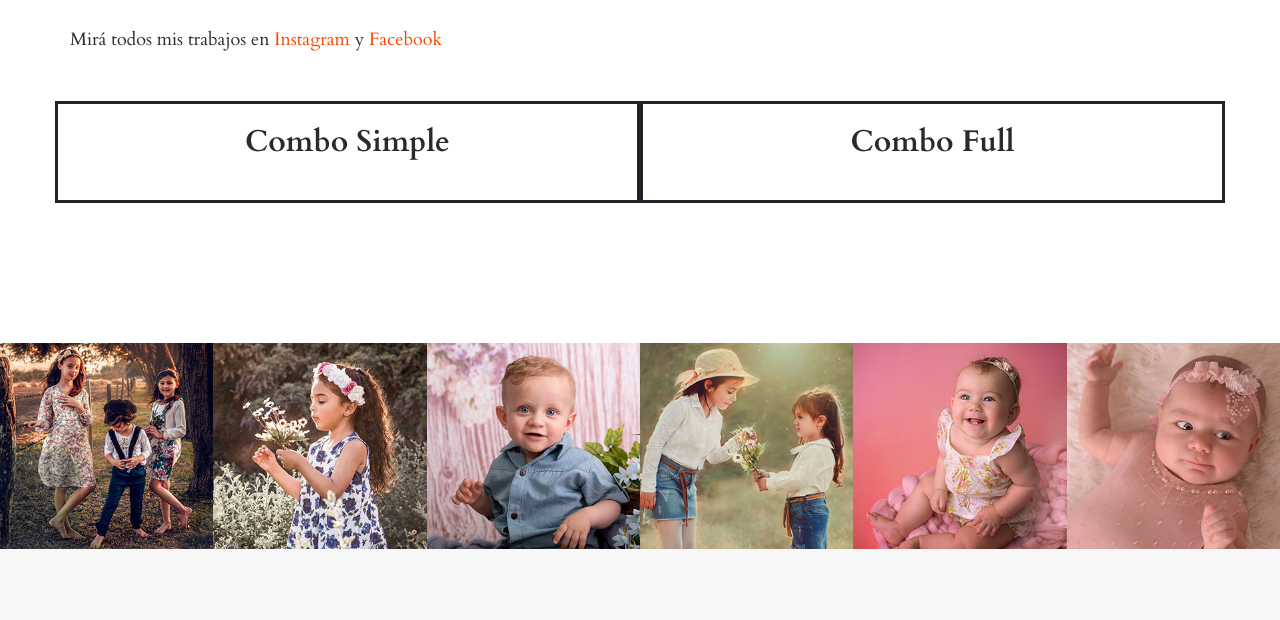
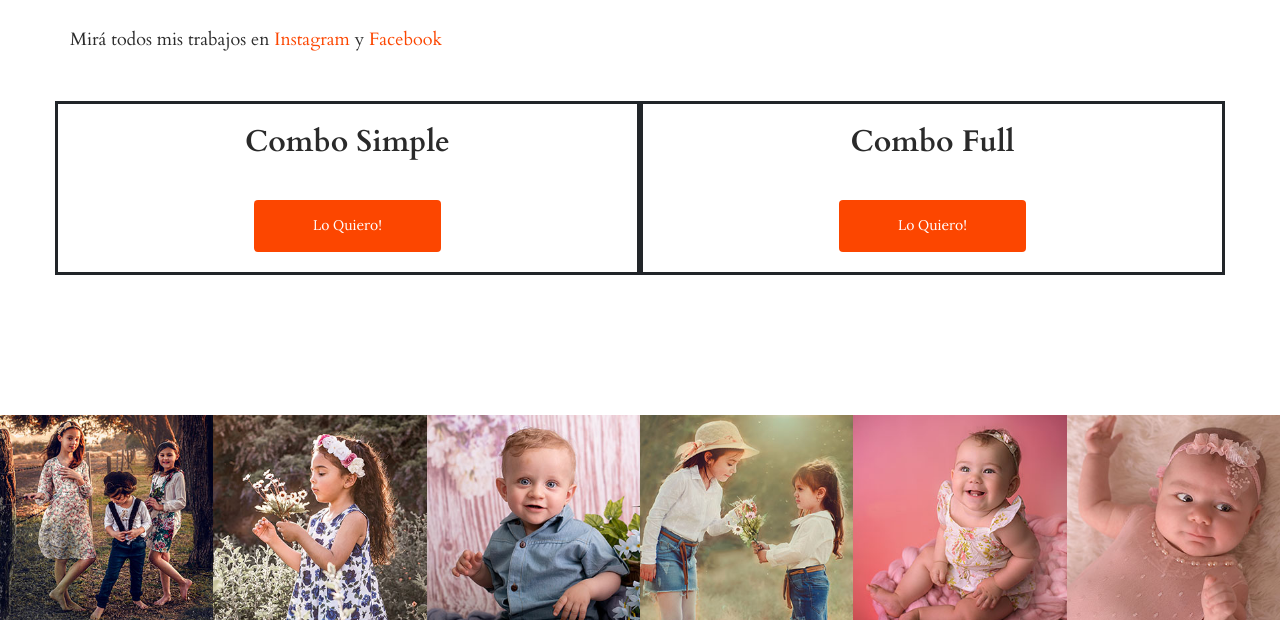
Before and after one commit to nico3874/vaneweb, a Django app: page /category/minibaby/ in a window 1280 px wide. Shown: the part 232-852 px from the top of the page. Run offline with Django 3.2, Linux system fonts and the light colour scheme; data that the repository does not hold is empty; some libraries are stand-ins or nearby versions.

Commit message:
boton de pago y analitic

```diff
--- a/vaneweb/category/templates/category/carrusel_2.html
+++ b/vaneweb/category/templates/category/carrusel_2.html
@@ -56,11 +56,22 @@
 
       <h2 style="margin-top:20px; text-align:center " > Combo Simple</h2>
         <p style=margin-top:40px>{{category.offer_1|safe}}</p>
+         <div style="margin:0px auto; text-align:center; margin-bottom:20px ">
+        <form action="https://tienda.viumi.com.ar/vanesafernandez" >
+             <input type="submit" class="btn btn_1" value="Lo Quiero!" >
+              </form>
+                </div>
     </div>
+
 
     <div style="border-style:solid; height:auto;" class="col-xl-6 col-lg-6 col-sm-6 mb-4 mb-xl-0 text_fluid">
       <h2 style="margin-top:20px; text-align:center" > Combo Full</h2>
        <p style=margin-top:40px>{{category.offer_2|safe}}</p>
+        <div style="margin:0px auto; text-align:center; margin-bottom:20px ">
+        <form action="https://tienda.viumi.com.ar/vanesafernandez" >
+             <input type="submit" class="btn btn_1" value="Lo Quiero!" >
+              </form>
+                </div>
     </div>
 
     <!--<div class="col-xl-4 col-lg-6 col-sm-6 mb-4 mb-xl-0 text_fluid">
--- a/vaneweb/category/templates/category/carrusel_3.html
+++ b/vaneweb/category/templates/category/carrusel_3.html
@@ -55,6 +55,11 @@
 
       <h2 style="margin-top:20px; text-align:center " > Combo FineArt</h2>
         <p style=margin-top:40px>{{category.offer_1|safe}}</p>
+        <div style="margin:0px auto; text-align:center; margin-bottom:20px ">
+        <form action="https://tienda.viumi.com.ar/vanesafernandez" >
+             <input type="submit" class="btn btn_1" value="Lo Quiero!" >
+              </form>
+                </div>
     </div>
 
 
--- a/vaneweb/category/templates/category/carrusel_4.html
+++ b/vaneweb/category/templates/category/carrusel_4.html
@@ -56,6 +56,11 @@
 
       <h2 style="margin-top:20px; text-align:center" > Combo Hermanitos</h2>
         <p style=margin-top:40px>{{category.offer_1|safe}}</p>
+        <div style="margin:0px auto; text-align:center; margin-bottom:20px ">
+        <form action="https://tienda.viumi.com.ar/vanesafernandez" >
+             <input type="submit" class="btn btn_1" value="Lo Quiero!" >
+              </form>
+                </div>
     </div>
 
 
--- a/vaneweb/category/templates/category/carrusel_6.html
+++ b/vaneweb/category/templates/category/carrusel_6.html
@@ -56,6 +56,11 @@
 
       <h2 style="margin-top:20px; text-align:center "> Paquete familiar</h2>
         <p style=margin-top:40px>{{category.offer_1|safe}}</p>
+        <div style="margin:0px auto; text-align:center; margin-bottom:20px ">
+        <form action="https://tienda.viumi.com.ar/vanesafernandez" >
+             <input type="submit" class="btn btn_1" value="Lo Quiero!" >
+              </form>
+                </div>
     </div>
 
 
--- a/vaneweb/contact/templates/contact/contact.html
+++ b/vaneweb/contact/templates/contact/contact.html
@@ -22,7 +22,7 @@
         <div class="col-12">
           <h2 class="contact-title text-center">Contáctanos</h2>
         </div>
-        <div class="col-8">
+        <div class="col-12">
           <form class= "form-contact contact_form" action="" method="POST">
 
             {%csrf_token%}
--- a/vaneweb/core/templates/core/base.html
+++ b/vaneweb/core/templates/core/base.html
@@ -3,6 +3,15 @@
 <html lang="es">
 
 <head>
+    <!-- Global site tag (gtag.js) - Google Analytics -->
+<script async src="https://www.googletagmanager.com/gtag/js?id=G-EP5MTFDM8X"></script>
+<script>
+  window.dataLayer = window.dataLayer || [];
+  function gtag(){dataLayer.push(arguments);}
+  gtag('js', new Date());
+
+  gtag('config', 'G-EP5MTFDM8X');
+</script>
     <!-- Required meta tags -->
     <meta charset="utf-8">
     <meta name="viewport" content="width=device-width, initial-scale=1, shrink-to-fit=no">
```
Also changed, not shown: vaneweb/category/templates/category/carrusel.html (+6 -1 lines), vaneweb/category/templates/category/carrusel_5.html (+10 -0 lines).
